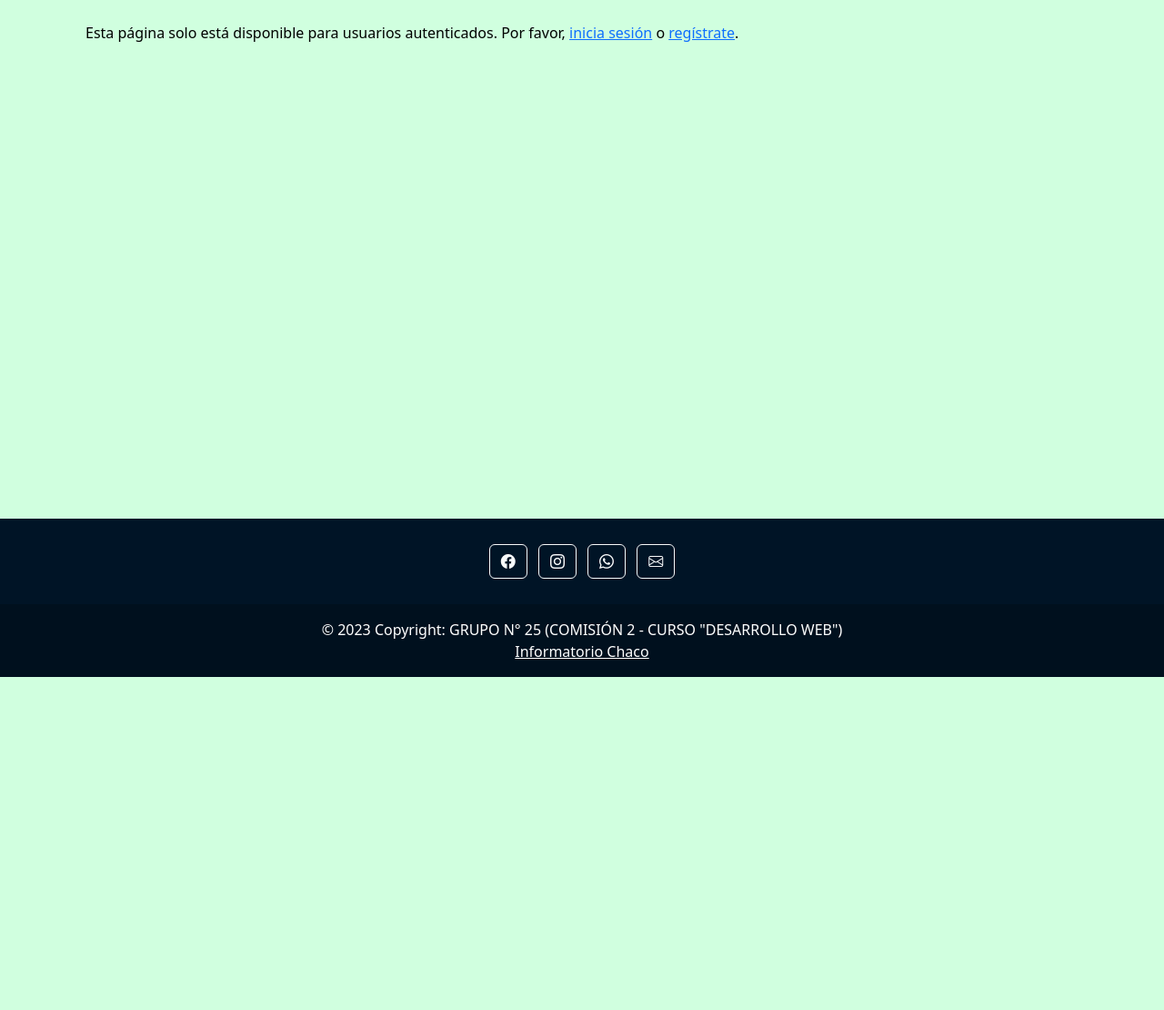
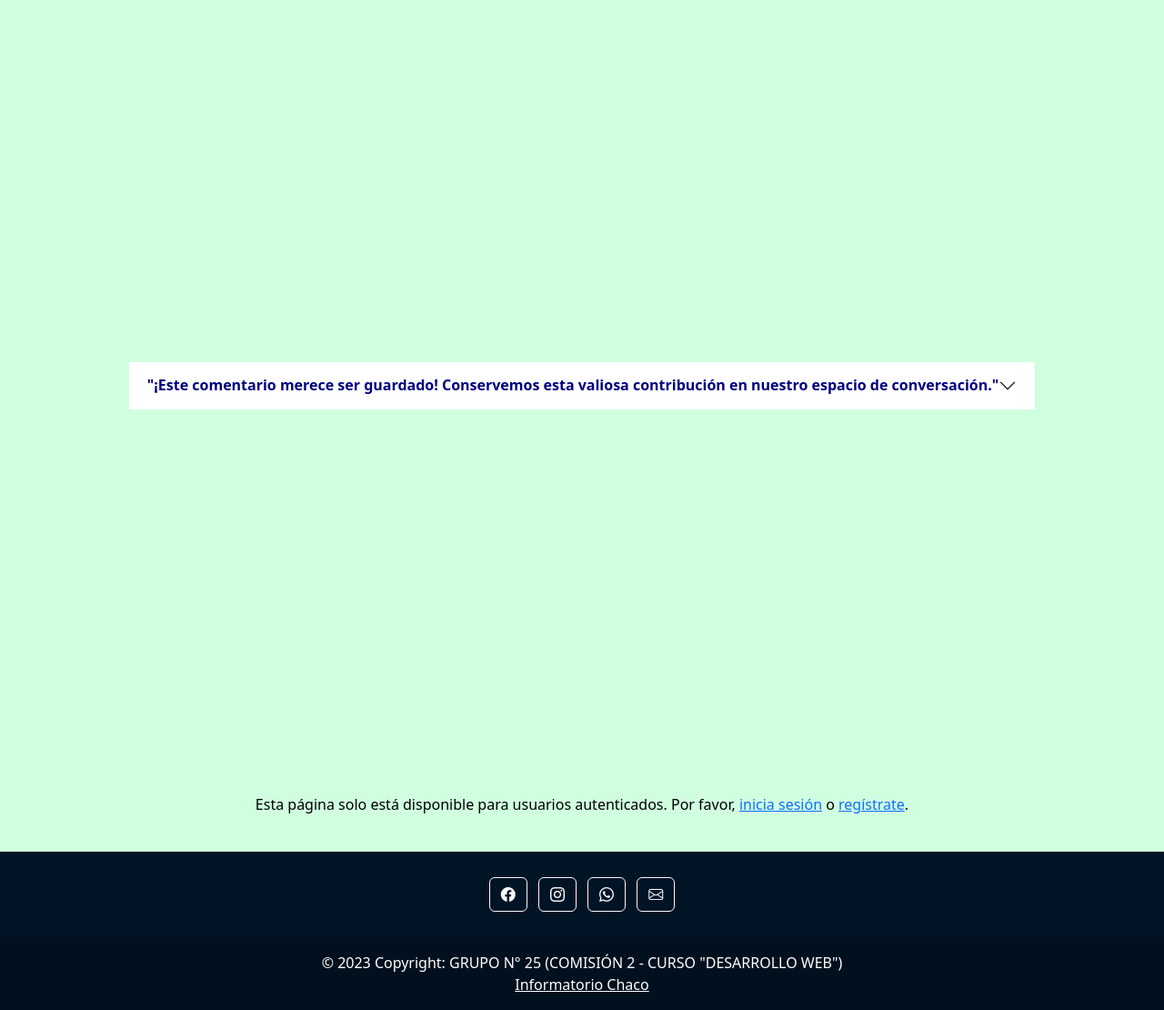
Before and after one commit to Raff4-Gauna/Proyecto-Final-App-Blog, a Django app: template templates/comentarios/comment_user/comment_confirm_delete.html in a window 1280 px wide. Shown: the part 56-1166 px from the top of the page at 91% size. Before the commit the page ends 800 px from the top, so only its background shows below. Run offline with Django 3.2, Linux system fonts and the light colour scheme; the template is opened without the code that fills it, so the values that code supplies are empty.

Commit message:
asdasdsad

```diff
--- a/templates/comentarios/comment_user/comment_confirm_delete.html
+++ b/templates/comentarios/comment_user/comment_confirm_delete.html
@@ -1,16 +1,39 @@
 {% extends 'layout.html' %}
 
 {% block content %}
+
+<div class="d-flex justify-content-center align-items-center vh-100">
+  <div class="accordion accordion-flush bg-transparent" id="accordionFlushExample">
+    <div class="accordion-item">
+      <h2 class="accordion-header text-center fst-italic" id="flush-headingOne">
+        <button class="accordion-button collapsed w-100" type="button" data-bs-toggle="collapse" data-bs-target="#flush-collapseOne" aria-expanded="false" aria-controls="flush-collapseOne" style="color: navy;">
+        <b>"¡Este comentario merece ser guardado! Conservemos esta valiosa contribución en nuestro espacio de conversación."</b>
+        </button>
+      </h2>
+      <div id="flush-collapseOne" class="accordion-collapse collapse" aria-labelledby="flush-headingOne" data-bs-parent="#accordionFlushExample">
+        <div class="accordion-body fst-italic">
+          ¡Apreciamos tus ideas! Queremos conocer tu opinión sobre el medio ambiente y cómo podemos mejorarlo juntos.
+          Comparte tus reflexiones, haz preguntas y únete a nuestra comunidad comprometida con la protección del medio ambiente. Tu participación marca la diferencia y nos ayuda a construir un futuro sostenible para todos.
+            <b>  ¡Únete a la causa y se parte del cambio positivo! </b>
+        </div>
+      </div>
+    </div>
+  </div>
+</div>
+
+<br>
+<br>
+
 {% if user.is_authenticated %}
-  <h1>Eliminar comentario</h1>
-  <p>¿Estás seguro de que deseas eliminar este comentario?</p>
-  <form method="post">
+  <h1 class="text-center">Eliminar comentario</h1>
+  <p class="text-center">¿Estás seguro de que deseas eliminar este comentario?</p>
+  <form method="post" class="text-center">
     {% csrf_token %}
     <!-- Agregar el atributo "method" y "action" al formulario -->
     <button type="submit" class="btn btn-danger">Eliminar</button>
     <a href="{% url 'articulos:detail_article' post_id=object.article.id %}" class="btn btn-secondary">Cancelar</a>
   </form>
 {% else %}
-  <p>Esta página solo está disponible para usuarios autenticados. Por favor, <a href="{% url 'usuarios:login_user' %}">inicia sesión</a> o <a href="{% url 'usuarios:signup_user' %}">regístrate</a>.</p>
+  <p class="text-center">Esta página solo está disponible para usuarios autenticados. Por favor, <a href="{% url 'usuarios:login_user' %}">inicia sesión</a> o <a href="{% url 'usuarios:signup_user' %}">regístrate</a>.</p>
 {% endif %}
 {% endblock %}
```
Also changed, not shown: media/articles/images/istockphoto-1367026054-612x612.jpg (added).
